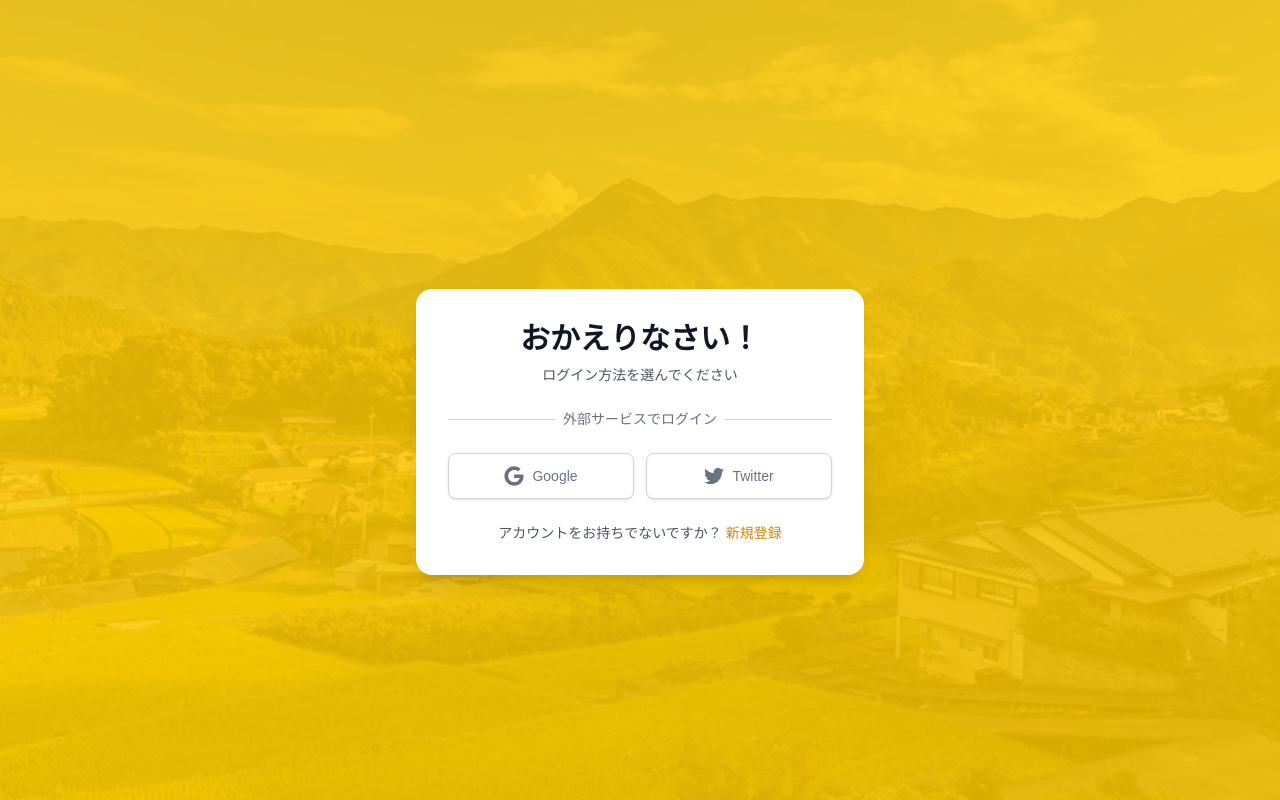
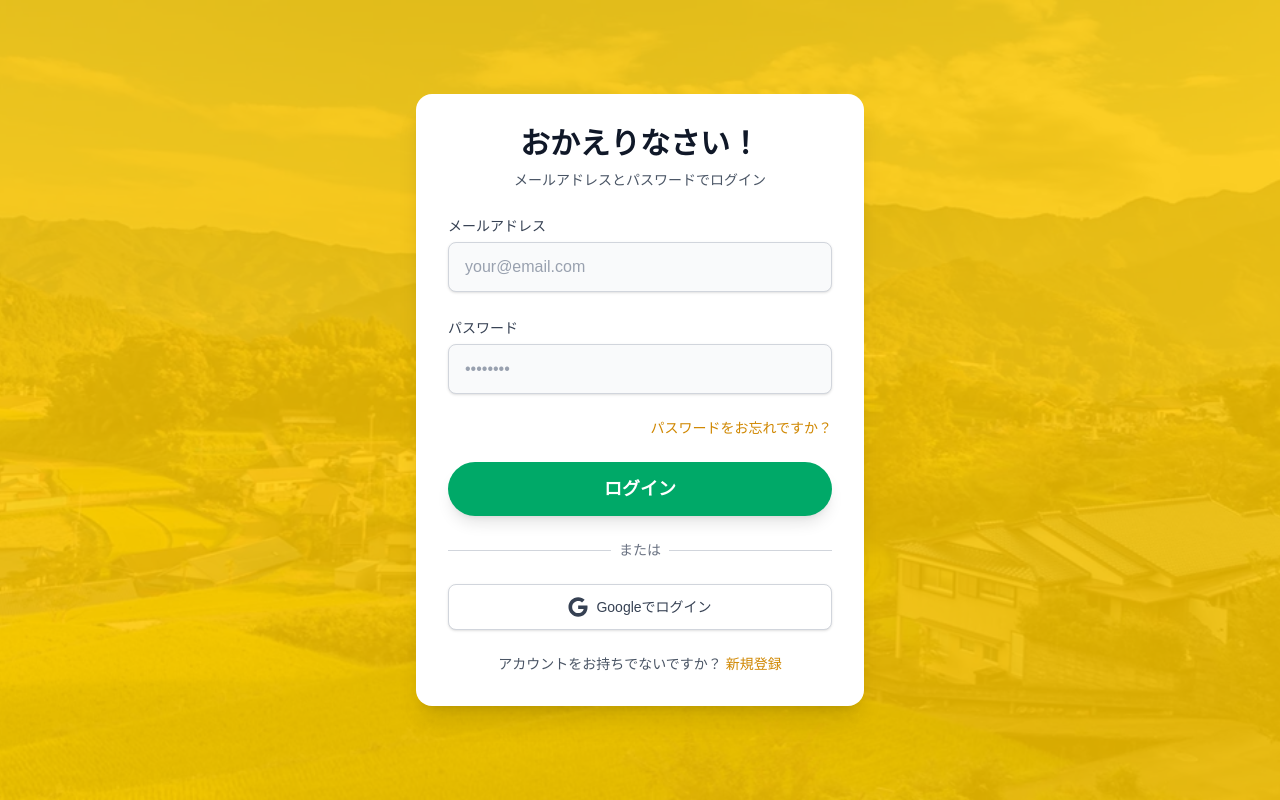
Before and after one commit to s1f102302539/RegionNavi_teamExercises_class5_team3, a Next.js app: page /login in a window 1280 px wide. Built offline with nearby package versions, Linux system fonts and the light colour scheme; no server answers.

Commit message:
UI面を解消したデータベースの仮実装

```diff
--- a/src/app/(auth)/login/page.tsx
+++ b/src/app/(auth)/login/page.tsx
@@ -1,20 +1,52 @@
 'use client';
 
+import { useState } from 'react';
+import Link from 'next/link';
+import { useRouter } from 'next/navigation';
+import { FaGoogle } from 'react-icons/fa'; // GitHubも使いたい場合は FaGithub もインポート
 import { motion } from 'framer-motion';
-import { FaGoogle, FaTwitter } from 'react-icons/fa';
-import Link from 'next/link';
-import { createClient } from '../../../lib/supabase/cliant';
+import { createClient } from '../../../lib/supabase/cliant'; // client.ts のパスを正しく指定
 
 export default function LoginPage() {
+  const router = useRouter();
+  const [email, setEmail] = useState('');
+  const [password, setPassword] = useState('');
+  const [error, setError] = useState<string | null>(null);
   const supabase = createClient();
 
-  const handleOAuthLogin = async (provider: 'google' | 'twitter') => {
-    await supabase.auth.signInWithOAuth({
+  // メール・パスワードでのログイン処理
+  const handleLogin = async (e: React.FormEvent<HTMLFormElement>) => {
+    e.preventDefault();
+    setError(null);
+
+    const { error } = await supabase.auth.signInWithPassword({
+      email,
+      password,
+    });
+
+    if (error) {
+      setError(error.message);
+      return;
+    }
+
+    // ログイン成功後、ホーム画面などに遷移
+    router.push('/home');
+    router.refresh(); // サーバーコンポーネントを再描画して状態を更新
+  };
+
+  // GoogleなどのOAuthプロバイダーでのログイン処理
+  const handleOAuthLogin = async (provider: 'google' | 'github') => { // 型を限定
+    const { error } = await supabase.auth.signInWithOAuth({
       provider,
       options: {
-        redirectTo: `${process.env.NEXT_PUBLIC_SITE_URL}/auth/route`,
+        // ログイン後のリダイレクト先
+        redirectTo: `${location.origin}/auth/callback`,
       },
     });
+
+    if (error) {
+      setError(error.message);
+    }
   };
 
   return (
@@ -22,37 +54,91 @@ export default function LoginPage() {
       initial={{ opacity: 0, y: 20 }}
       animate={{ opacity: 1, y: 0 }}
       transition={{ duration: 0.5 }}
-      className="w-full max-w-md p-8 space-y-6 bg-white rounded-2xl shadow-xl mx-auto mt-16"
+      className="w-full max-w-md p-8 space-y-6 bg-white rounded-2xl shadow-xl"
     >
       <div className="text-center">
         <h1 className="text-3xl font-bold text-gray-900">おかえりなさい！</h1>
-        <p className="mt-2 text-sm text-gray-600">ログイン方法を選んでください</p>
+        <p className="mt-2 text-sm text-gray-600">メールアドレスとパスワードでログイン</p>
       </div>
+
+      <form className="space-y-6" onSubmit={handleLogin}>
+        <div>
+          <label htmlFor="email" className="text-sm font-medium text-gray-700">
+            メールアドレス
+          </label>
+          <input
+            id="email"
+            name="email"
+            type="email"
+            autoComplete="email"
+            required
+            className="mt-1 block w-full px-4 py-3 bg-gray-50 border border-gray-300 rounded-lg shadow-sm placeholder-gray-400 focus:outline-none focus:ring-2 focus:ring-yellow-500 focus:border-yellow-500 transition"
+            placeholder="your@email.com"
+            value={email}
+            onChange={(e) => setEmail(e.target.value)}
+          />
+        </div>
+
+        <div>
+          <label htmlFor="password" className="text-sm font-medium text-gray-700">
+            パスワード
+          </label>
+          <input
+            id="password"
+            name="password"
+            type="password"
+            autoComplete="current-password"
+            required
+            className="mt-1 block w-full px-4 py-3 bg-gray-50 border border-gray-300 rounded-lg shadow-sm placeholder-gray-400 focus:outline-none focus:ring-2 focus:ring-yellow-500 focus:border-yellow-500 transition"
+            placeholder="••••••••"
+            value={password}
+            onChange={(e) => setPassword(e.target.value)}
+          />
+        </div>
+
+        <div className="text-right text-sm">
+          <a href="#" className="font-medium text-yellow-600 hover:text-yellow-500">
+            パスワードをお忘れですか？
+          </a>
+        </div>
+
+        {/* エラーメッセージの表示 */}
+        {error && (
+          <p className="text-sm text-center text-red-500 bg-red-100 p-3 rounded-lg">
+            {error}
+          </p>
+        )}
+
+        <div>
+          <button
+            type="submit"
+            className="w-full flex justify-center py-3 px-4 border border-transparent rounded-full shadow-lg text-lg font-bold text-white bg-[#00A968] hover:bg-[#008f58] focus:outline-none focus:ring-2 focus:ring-offset-2 focus:ring-[#00A968] transition-transform transform hover:scale-105"
+          >
+            ログイン
+          </button>
+        </div>
+      </form>
 
       <div className="relative my-6">
         <div className="absolute inset-0 flex items-center">
           <div className="w-full border-t border-gray-300"></div>
         </div>
         <div className="relative flex justify-center text-sm">
-          <span className="px-2 bg-white text-gray-500">外部サービスでログイン</span>
+          <span className="px-2 bg-white text-gray-500">または</span>
         </div>
       </div>
 
-      <div className="grid grid-cols-2 gap-3">
-        <button
-          onClick={() => handleOAuthLogin('google')}
-          className="w-full inline-flex justify-center py-3 px-4 border border-gray-300 rounded-lg shadow-sm bg-white text-sm font-medium text-gray-500 hover:bg-gray-50 transition"
-        >
-          <FaGoogle className="w-5 h-5 mr-2" />
-          Google
-        </button>
-        <button
-          onClick={() => handleOAuthLogin('twitter')}
-          className="w-full inline-flex justify-center py-3 px-4 border border-gray-300 rounded-lg shadow-sm bg-white text-sm font-medium text-gray-500 hover:bg-gray-50 transition"
-        >
-          <FaTwitter className="w-5 h-5 mr-2" />
-          Twitter
-        </button>
+      <div>
+        <div className="grid grid-cols-1 gap-3"> {/* 1列に変更 */}
+          <button
+            onClick={() => handleOAuthLogin('google')}
+            className="w-full inline-flex items-center justify-center py-3 px-4 border border-gray-300 rounded-lg shadow-sm bg-white text-sm font-medium text-gray-700 hover:bg-gray-50 transition"
+          >
+            <FaGoogle className="w-5 h-5 mr-2" />
+            Googleでログイン
+          </button>
+          {/* 他のプロバイダーもここに追加できます */}
+        </div>
       </div>
 
       <p className="text-sm text-center text-gray-600">
--- a/src/app/(main)/home/page.tsx
+++ b/src/app/(main)/home/page.tsx
@@ -0,0 +1,27 @@
+// src/app/(main)/page.tsx
+
+import { createClient } from "../../../lib/supabase/server";
+
+// このページをサーバーコンポーネントとして非同期化
+export default async function HomePage() {
+  // サーバー用のSupabaseクライアントを作成
+  const supabase = createClient();
+
+  // 'notes'テーブルから全てのデータを取得
+  const { data: notes, error } = await supabase.from("notes").select();
+
+  if (error) {
+    console.error("Error fetching notes:", error);
+    // エラーが発生した場合の表示
+    return <div>エラーが発生しました。</div>;
+  }
+
+  return (
+    <div>
+      <h1>Supabase 動作確認</h1>
+      <h2>Notesテーブルのデータ:</h2>
+      {/* 取得したデータを整形して表示 */}
+      <pre>{JSON.stringify(notes, null, 2)}</pre>
+    </div>
+  );
+}
--- a/src/app/(main)/page.tsx
+++ /dev/null
@@ -1,27 +0,0 @@
-// src/app/(main)/page.tsx
-
-import { createClient } from "@/lib/supabase/server";
-
-// このページをサーバーコンポーネントとして非同期化
-export default async function HomePage() {
-  // サーバー用のSupabaseクライアントを作成
-  const supabase = createClient();
-
-  // 'notes'テーブルから全てのデータを取得
-  const { data: notes, error } = await supabase.from("notes").select();
-
-  if (error) {
-    console.error("Error fetching notes:", error);
-    // エラーが発生した場合の表示
-    return <div>エラーが発生しました。</div>;
-  }
-
-  return (
-    <div>
-      <h1>Supabase 動作確認</h1>
-      <h2>Notesテーブルのデータ:</h2>
-      {/* 取得したデータを整形して表示 */}
-      <pre>{JSON.stringify(notes, null, 2)}</pre>
-    </div>
-  );
-}
```
Also changed, not shown: folderStructure.txt, src/app/(landing)/layout.tsx (renamed from src/app/landing/layout.tsx), src/app/(landing)/page.tsx (renamed from src/app/landing/page.tsx).
